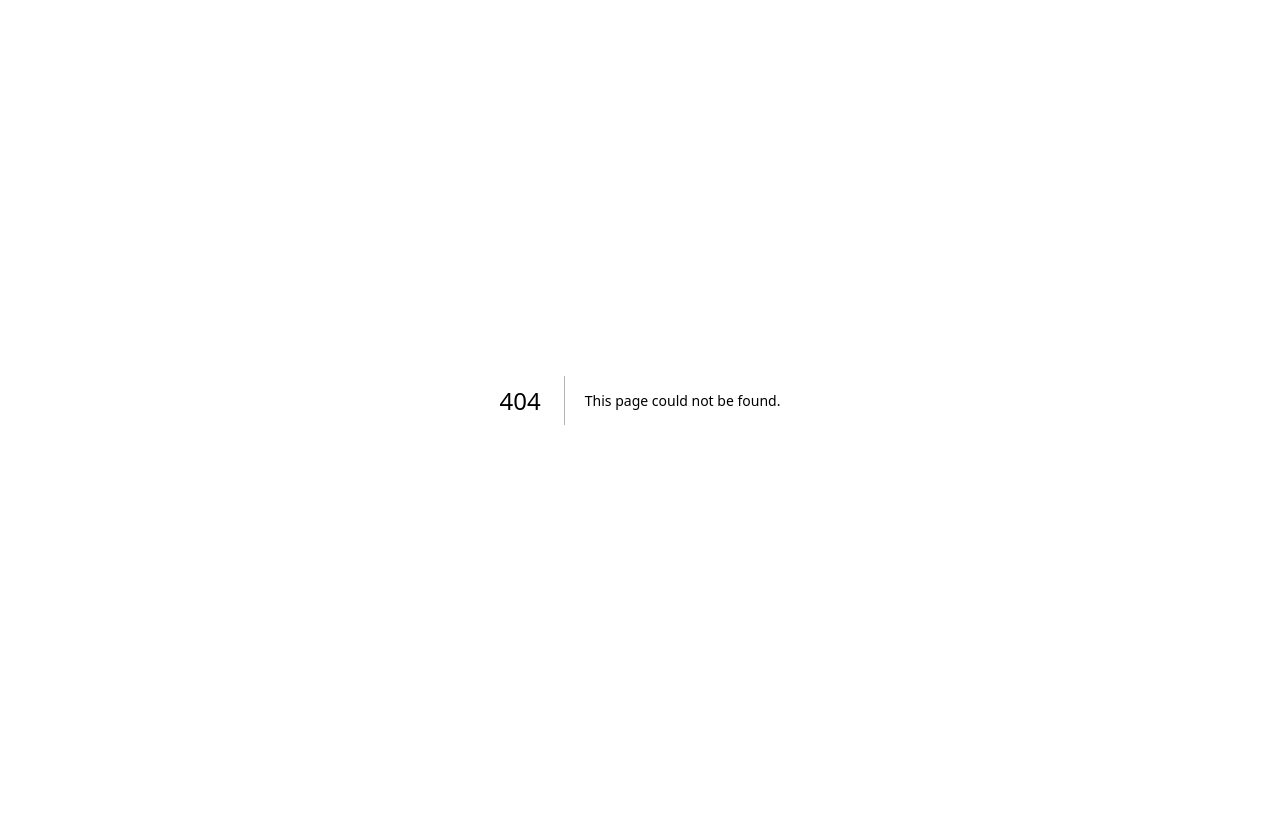
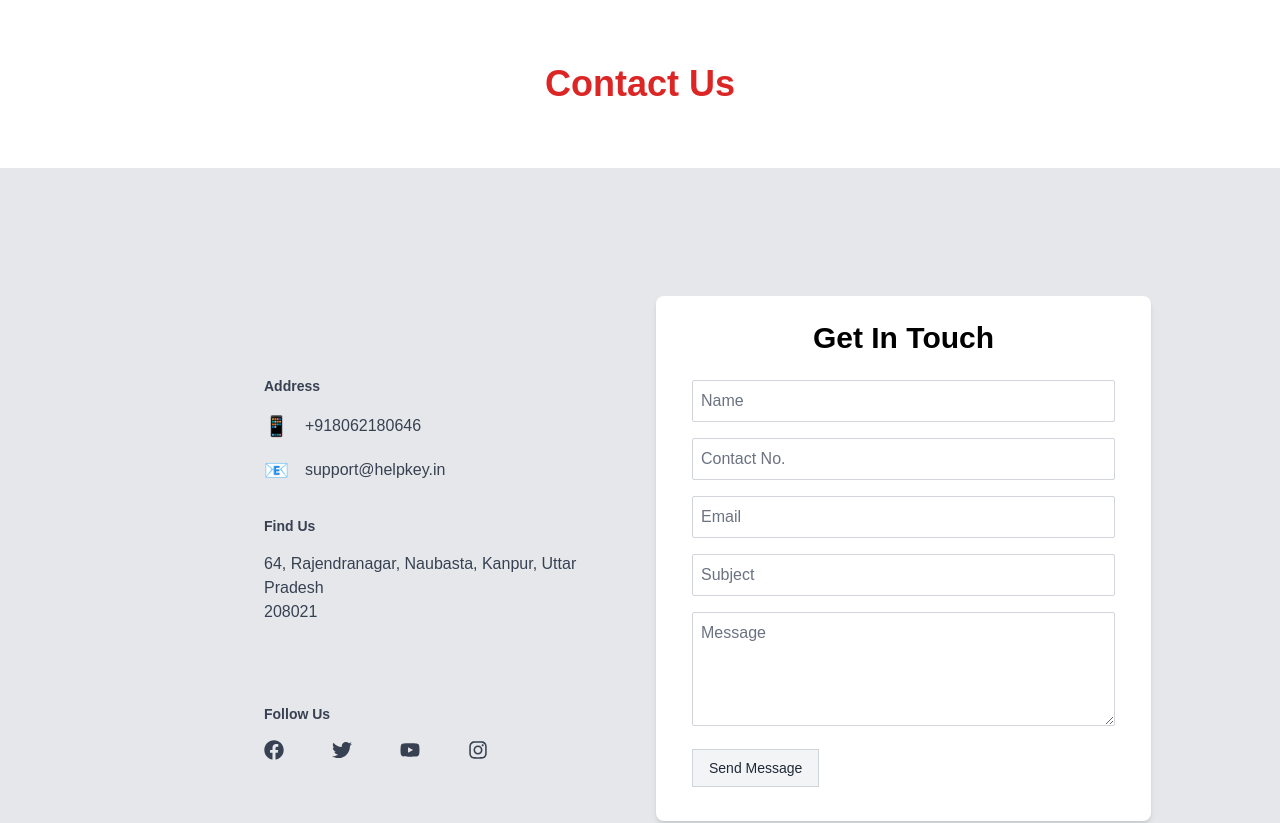
Before and after one commit to nandini9934/helpkeystatic, a Next.js app: page /contactus in a window 1280 px wide. Before the commit this address had no page. Shown: the top 823 px of the page. Before the commit the page ends 800 px from the top, so only its background shows below. Built offline with nearby package versions, Linux system fonts and the light colour scheme.

Commit message:
contact us

```diff
--- a/package.json
+++ b/package.json
@@ -14,6 +14,7 @@
     "next": "15.1.3",
     "react": "^19.0.0",
     "react-dom": "^19.0.0",
+    "react-icons": "^5.4.0",
     "swiper": "^11.2.0"
   },
   "devDependencies": {
--- a/src/app/components/Hero.js
+++ b/src/app/components/Hero.js
@@ -129,8 +129,8 @@ export default function Hero() {
                                     )}
                                 </li>
                                 <li><Link href="/recruitment">Recruitment</Link></li>
-                                <li><Link href="/contact">Contact Us</Link></li>
-                                <li><Link href="/app-download">Application Download</Link></li>
+                                <li><Link href="/contactus">Contact Us</Link></li>
+                                <li><Link href="https://play.google.com/store/apps/details?id=com.helpkey.services">Application Download</Link></li>
                             </ul>
 
                             {/* Hamburger Menu for small screens */}
@@ -233,8 +233,8 @@ export default function Hero() {
                                     )}
                                 </li>
                                 <li><Link href="/recruitment" onClick={() => setIsMenuOpen(false)}>Recruitment</Link></li>
-                                <li><Link href="/contact" onClick={() => setIsMenuOpen(false)}>Contact Us</Link></li>
-                                <li><Link href="/app-download" onClick={() => setIsMenuOpen(false)}>Application Download</Link></li>
+                                <li><Link href="/contactus" onClick={() => setIsMenuOpen(false)}>Contact Us</Link></li>
+                                <li><Link href="https://play.google.com/store/apps/details?id=com.helpkey.services" onClick={() => setIsMenuOpen(false)}>Application Download</Link></li>
                             </ul>
                         </div>
 
--- /dev/null
+++ b/src/app/contactus/page.js
@@ -0,0 +1,102 @@
+import { FaFacebook, FaTwitter, FaYoutube, FaInstagram } from "react-icons/fa";
+import Footer from "../components/Footer";
+import Contact from "../components/Contact";
+
+export default function ContactPage() {
+    return (
+        <>
+         <h1 className="text-4xl text-center text-red-600 font-bold py-16">Contact Us</h1>
+            <div className="bg-gray-200 min-h-screen flex items-center justify-center py-10">
+                <div className="container mx-auto px-4 sm:px-8 lg:px-16 grid grid-cols-1 md:grid-cols-2 gap-8">
+                    {/* Contact Information */}
+                    <div className="p-6 lg:ml-44 py-20">
+                        <h2 className="text-sm font-bold text-gray-700 mb-4">Address</h2>
+                        <div className="flex items-center mb-4">
+                            <span className="text-red-600 text-xl mr-4">📱</span>
+                            <p className="text-gray-700">+918062180646</p>
+                        </div>
+                        <div className="flex items-center mb-8">
+                            <span className="text-red-600 text-xl mr-4">📧</span>
+                            <p className="text-gray-700">support@helpkey.in</p>
+                        </div>
+                        <h2 className="text-sm font-bold text-gray-700 mb-4">Find Us</h2>
+                        <p className="text-gray-700 mb-20">
+                            64, Rajendranagar, Naubasta, Kanpur, Uttar Pradesh<br/> 208021
+                        </p>
+                        <h2 className="text-sm font-bold text-gray-700 mb-4">Follow Us</h2>
+                        <div className="flex space-x-12">
+                            <a href="#" className="text-gray-700 text-xl hover:text-red-600">
+                                <FaFacebook />
+                            </a>
+                            <a href="#" className="text-gray-700 text-xl hover:text-red-600">
+                                <FaTwitter />
+                            </a>
+                            <a href="#" className="text-gray-700 text-xl hover:text-red-600">
+                                <FaYoutube />
+                            </a>
+                            <a href="#" className="text-gray-700 text-xl hover:text-red-600">
+                                <FaInstagram />
+                            </a>
+                        </div>
+                    </div>
+
+                    {/* Contact Form */}
+                    <div className="bg-white p-6 rounded-lg shadow-md h-[525px] lg:w-[495px]">
+                        <h2 className="text-3xl font-bold text-center mb-6">Get In Touch</h2>
+                        <form className="px-3">
+                            <div className="mb-4">
+                                {/* <label className="block text-gray-700 font-bold mb-2">Name</label> */}
+                                <input
+                                    type="text"
+                                    placeholder="Name"
+                                    className="w-full p-2 border border-gray-300 placeholder-gray-500 rounded-[2px] focus:outline-none"
+                                />
+                            </div>
+                            <div className="mb-4">
+                                {/* <label className="block text-gray-700 font-bold mb-2">Contact No</label> */}
+                                <input
+                                    type="text"
+                                    placeholder="Contact No."
+                                    className="w-full p-2 border border-gray-300 placeholder-gray-500 rounded-[2px] focus:outline-none"
+                                />
+                            </div>
+                            <div className="mb-4">
+                                {/* <label className="block text-gray-700 font-bold mb-2">Email</label> */}
+                                <input
+                                    type="email"
+                                    placeholder="Email"
+                                    className="w-full p-2 border border-gray-300 placeholder-gray-500 rounded-[2px] focus:outline-none"
+                                />
+                            </div>
+                            <div className="mb-4">
+                                {/* <label className="block text-gray-700 font-bold mb-2">Subject</label> */}
+                                <input
+                                    type="text"
+                                    placeholder="Subject"
+                                    className="w-full p-2 border border-gray-300 placeholder-gray-500 rounded-[2px] focus:outline-none"
+                                />
+                            </div>
+                            <div className="mb-4">
+                                {/* <label className="block text-gray-700 font-bold mb-2">Message</label> */}
+                                <textarea
+                                    placeholder="Message"
+                                    className="w-full p-2 border border-gray-300 placeholder-gray-500 rounded-[2px] focus:outline-none"
+                                    rows="4"
+                                ></textarea>
+                            </div>
+                            <button
+                                type="submit"
+                                className="text-sm bg-gray-100 border border-gray-300 text-gray-800 py-2 px-4 focus:outline-none focus:ring-2 focus:ring-red-600"
+                            >
+                                Send Message
+                            </button>
+                        </form>
+                    </div>
+                </div>
+            </div>
+            <Contact/>
+            <Footer/>
+        </>
+
+    );
+}
```
Also changed, not shown: 1 other file (tests, documents, lock files or other folders).
